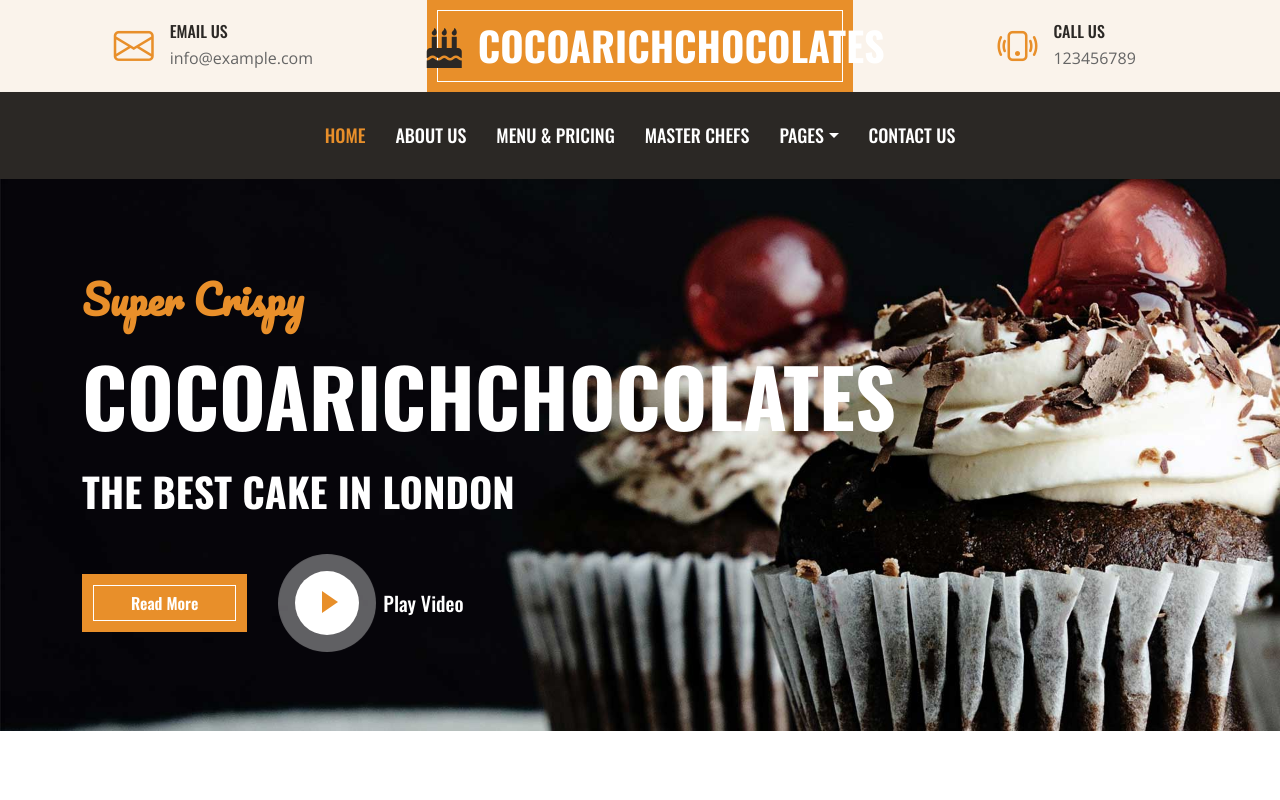
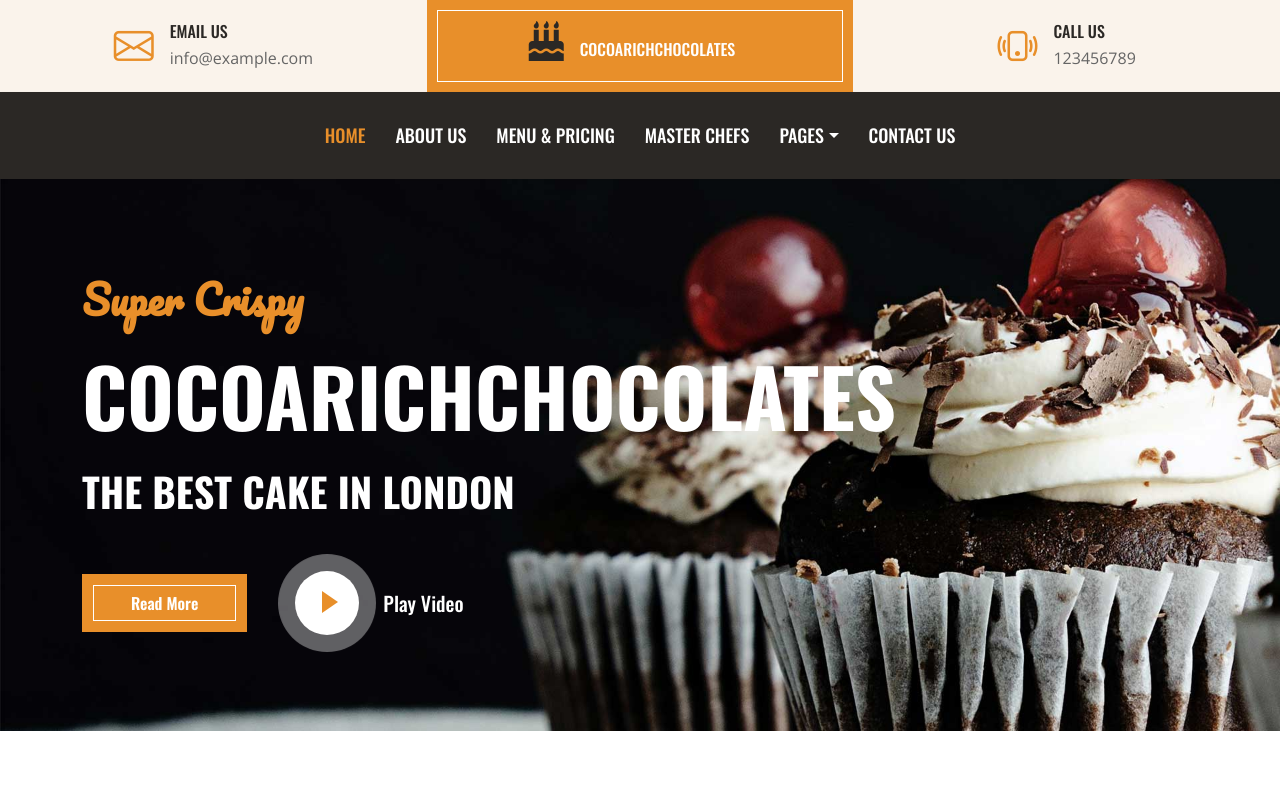
Before and after one commit to ajithkumbla/cocorich, a plain HTML site: page index.html in a window 1280 px wide. Shown: the top 800 px of the page. Drawn offline with nearby package versions, Linux system fonts and the light colour scheme.

Commit message:
Update index.html

```diff
--- a/index.html
+++ b/index.html
@@ -46,7 +46,7 @@
             <div class="col-lg-4 text-center bg-primary border-inner py-3">
                 <div class="d-inline-flex align-items-center justify-content-center">
                     <a href="index.html" class="navbar-brand">
-                        <h1 class="m-0 text-uppercase text-white"><i class="fa fa-birthday-cake fs-1 text-dark me-3"></i>Cocoarichchocolates</h1>
+                        <h6 class="m-0 text-uppercase text-white"><i class="fa fa-birthday-cake fs-1 text-dark me-3"></i>Cocoarichchocolates</h6>
                     </a>
                 </div>
             </div>
@@ -67,7 +67,7 @@
     <!-- Navbar Start -->
     <nav class="navbar navbar-expand-lg bg-dark navbar-dark shadow-sm py-3 py-lg-0 px-3 px-lg-0">
         <a href="index.html" class="navbar-brand d-block d-lg-none">
-            <h3 class="m-0 text-uppercase text-white"><i class="fa fa-birthday-cake fs-1 text-primary me-3"></i>Cocoarichchocolates</h3>
+            <h6 class="m-0 text-uppercase text-white"><i class="fa fa-birthday-cake fs-1 text-primary me-3"></i>Cocoarichchocolates</h6>
         </a>
         <button class="navbar-toggler" type="button" data-bs-toggle="collapse" data-bs-target="#navbarCollapse">
             <span class="navbar-toggler-icon"></span>
```
